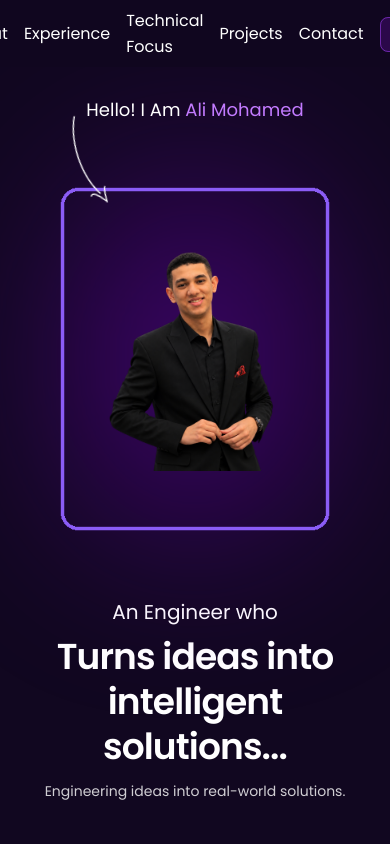
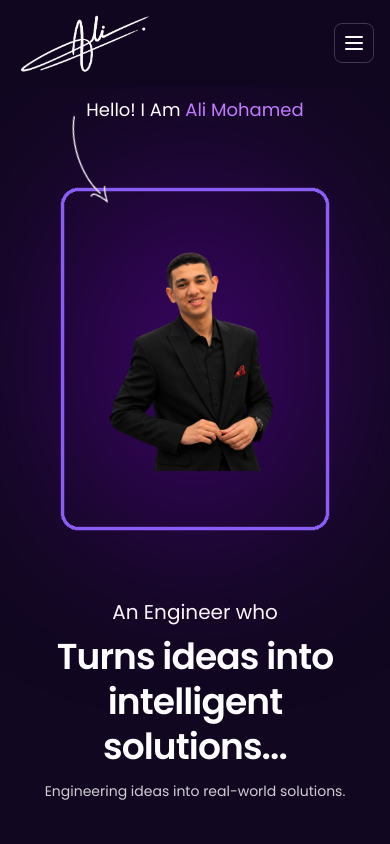
Before and after one commit to AliMohamed3122005/Portfolio, a Next.js app: page / in a window 390 px wide. Shown: the top 844 px of the page. Built offline with nearby package versions, Linux system fonts and the light colour scheme.

Commit message:
Update social media preview

```diff
--- a/app/components/Header.tsx
+++ b/app/components/Header.tsx
@@ -1,29 +1,36 @@
+"use client";
+
 import Link from "next/link";
 import Image from "next/image";
+import { useState } from "react";
 
 export default function Header(): React.JSX.Element {
+  const [isOpen, setIsOpen] = useState(false);
+
+  const closeMenu = () => setIsOpen(false);
+
   return (
     <header className="fixed top-0 left-0 right-0 z-50 bg-[#110720]/90 backdrop-blur-sm">
-      <nav className="px-6 py-2">
+      <nav className="px-4 sm:px-6 py-2">
         <div className="container mx-auto max-w-6xl flex items-center justify-between h-full">
 
-          {/* Signature */}
+          {/* ================= LOGO ================= */}
           <Link
             href="/"
-            className="text-2xl font-bold text-white hover:text-purple-400 transition-colors -ml-16"
+            className="text-2xl font-bold text-white hover:text-purple-400 transition-colors lg:-ml-16"
           >
             <Image
               src="/logo/signature.png"
               alt="Ali signature"
               width={140}
               height={70}
+              priority
             />
           </Link>
 
-          {/* Navigation */}
-          <ul className="flex items-center gap-4 md:gap-8 list-none m-0 p-0">
+          {/* ================= DESKTOP NAV ================= */}
+          <ul className="hidden lg:flex items-center gap-4 md:gap-8 list-none m-0 p-0">
 
-            {/* About */}
             <li className="m-0 p-0">
               <Link
                 href="#about"
@@ -33,7 +40,6 @@
               </Link>
             </li>
 
-            {/* Experience */}
             <li className="m-0 p-0">
               <Link
                 href="#experience"
@@ -43,7 +49,6 @@
               </Link>
             </li>
 
-            {/* Technical Focus */}
             <li className="m-0 p-0">
               <Link
                 href="#technical-focus"
@@ -53,7 +58,6 @@
               </Link>
             </li>
 
-            {/* Projects */}
             <li className="m-0 p-0">
               <Link
                 href="#lab"
@@ -63,7 +67,6 @@
               </Link>
             </li>
 
-            {/* Contact */}
             <li className="m-0 p-0">
               <Link
                 href="#contact"
@@ -73,7 +76,6 @@
               </Link>
             </li>
 
-            {/* Download CV */}
             <li className="m-0 p-0">
               <a
                 href="/cv/Ali-Mohamed-Cv.pdf"
@@ -83,9 +85,109 @@
                 Download CV
               </a>
             </li>
+          </ul>
 
-          </ul>
+          {/* ================= MOBILE MENU BUTTON ================= */}
+          <button
+            onClick={() => setIsOpen(!isOpen)}
+            className="lg:hidden flex items-center justify-center w-10 h-10 rounded-lg border border-white/20 text-white hover:border-purple-400 hover:text-purple-400 transition-colors"
+            aria-label="Toggle menu"
+            aria-expanded={isOpen}
+          >
+            {isOpen ? (
+              <svg
+                xmlns="http://www.w3.org/2000/svg"
+                className="w-6 h-6"
+                fill="none"
+                viewBox="0 0 24 24"
+                stroke="currentColor"
+                strokeWidth="2"
+              >
+                <path
+                  strokeLinecap="round"
+                  strokeLinejoin="round"
+                  d="M6 18L18 6M6 6l12 12"
+                />
+              </svg>
+            ) : (
+              <svg
+                xmlns="http://www.w3.org/2000/svg"
+                className="w-6 h-6"
+                fill="none"
+                viewBox="0 0 24 24"
+                stroke="currentColor"
+                strokeWidth="2"
+              >
+                <path
+                  strokeLinecap="round"
+                  strokeLinejoin="round"
+                  d="M4 6h16M4 12h16M4 18h16"
+                />
+              </svg>
+            )}
+          </button>
         </div>
+
+        {/* ================= MOBILE MENU ================= */}
+        {isOpen && (
+          <div className="lg:hidden mt-2 pb-3">
+            <div className="rounded-2xl border border-white/10 bg-[#110720]/95 backdrop-blur-md p-4 shadow-xl">
+
+              <div className="flex flex-col gap-3">
+
+                <Link
+                  href="#about"
+                  onClick={closeMenu}
+                  className="text-white hover:text-purple-400 transition-colors text-base py-2"
+                >
+                  About
+                </Link>
+
+                <Link
+                  href="#experience"
+                  onClick={closeMenu}
+                  className="text-white hover:text-purple-400 transition-colors text-base py-2"
+                >
+                  Experience
+                </Link>
+
+                <Link
+                  href="#technical-focus"
+                  onClick={closeMenu}
+                  className="text-white hover:text-purple-400 transition-colors text-base py-2"
+                >
+                  Technical Focus
+                </Link>
+
+                <Link
+                  href="#lab"
+                  onClick={closeMenu}
+                  className="text-white hover:text-purple-400 transition-colors text-base py-2"
+                >
+                  Projects
+                </Link>
+
+                <Link
+                  href="#contact"
+                  onClick={closeMenu}
+                  className="text-white hover:text-purple-400 transition-colors text-base py-2"
+                >
+                  Contact
+                </Link>
+
+                <a
+                  href="/cv/Ali-Mohamed-Cv.pdf"
+                  download
+                  onClick={closeMenu}
+                  className="mt-1 text-center px-4 py-2 rounded-lg bg-purple-600/20 border border-purple-500/50 text-white hover:bg-purple-600/40 hover:border-purple-400 transition-all duration-200 text-sm font-medium"
+                >
+                  Download CV
+                </a>
+
+              </div>
+            </div>
+          </div>
+        )}
       </nav>
     </header>
   );
```
